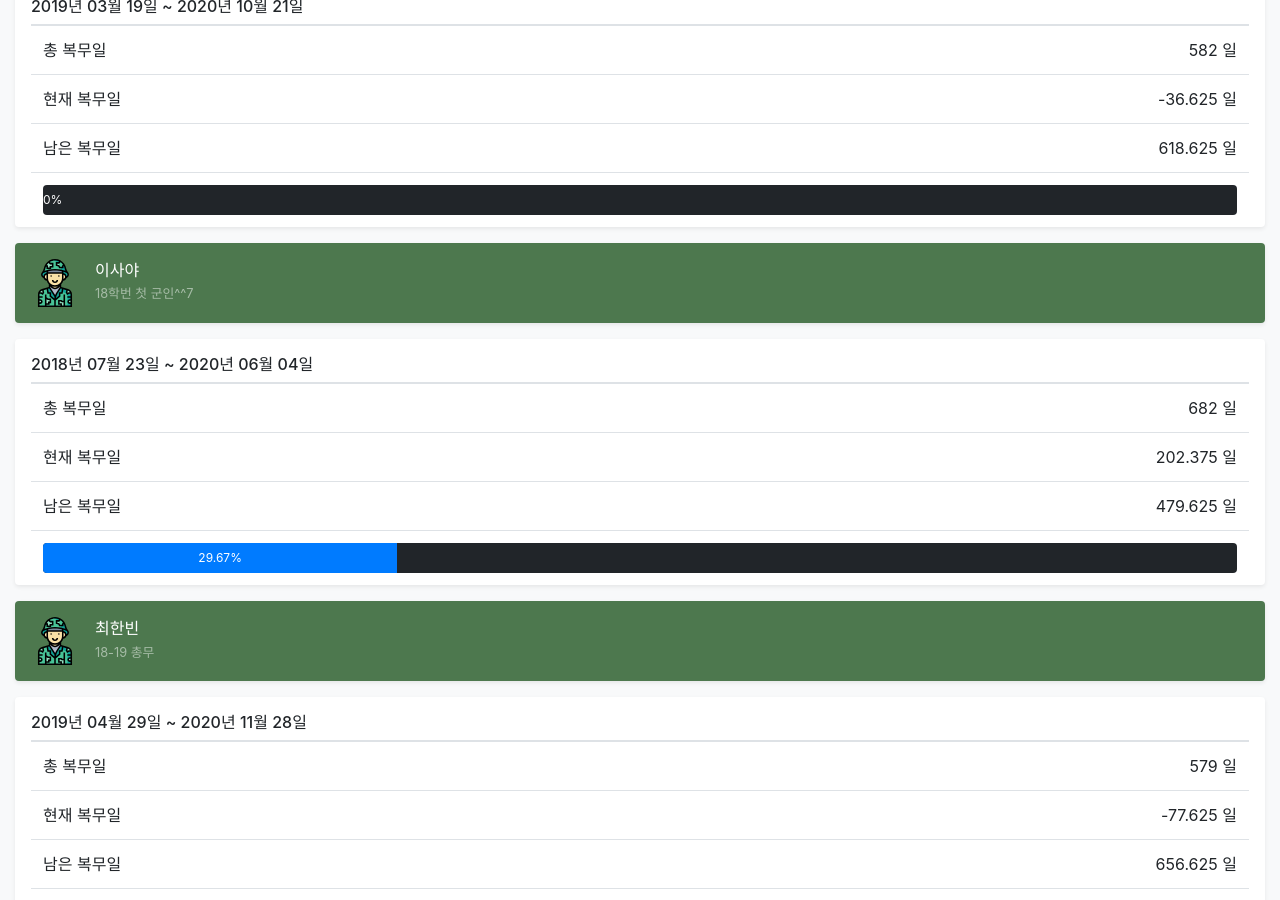
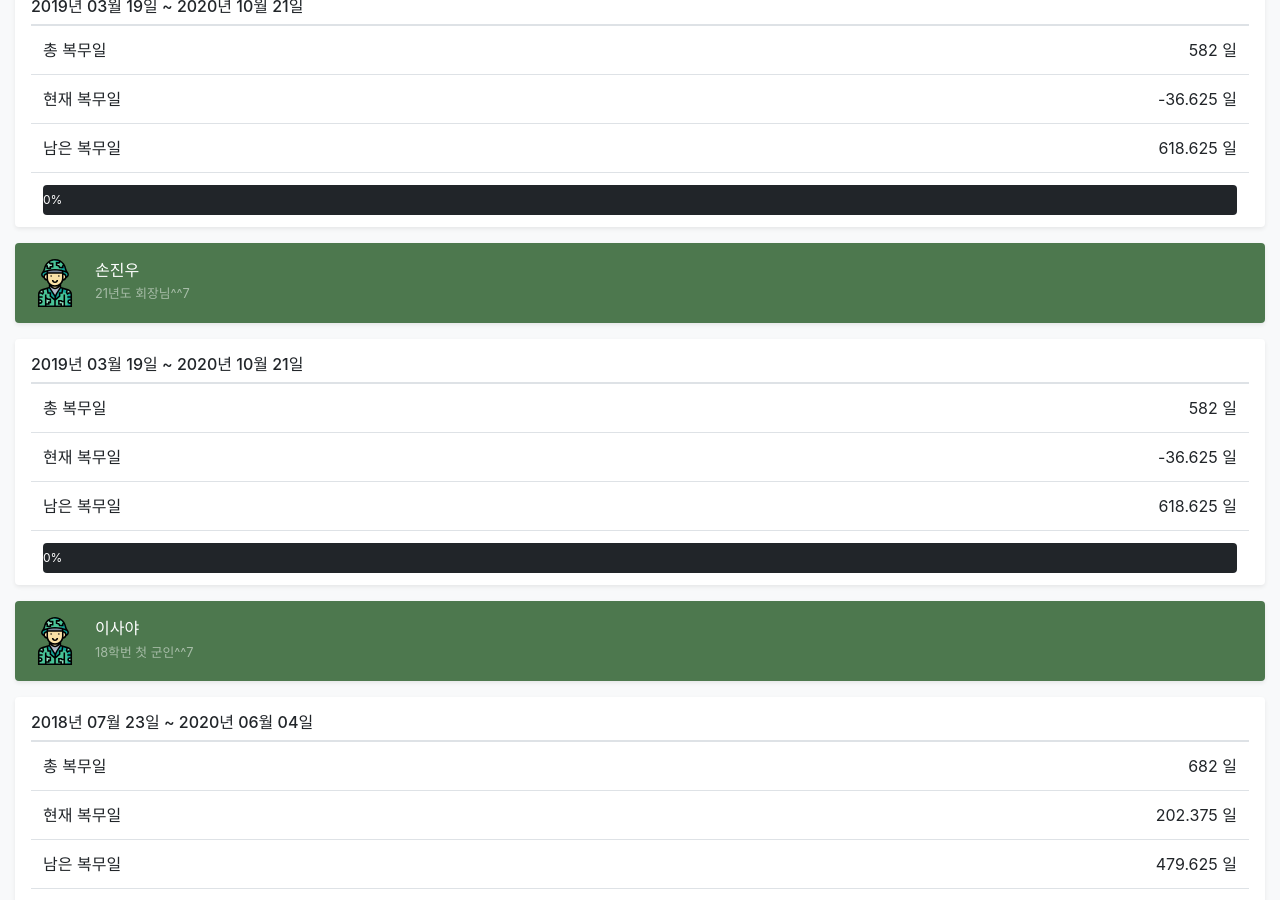
Before and after one commit to cocopambag/mil, a Jekyll site: the page built from index.html, in a window 1280 px wide and 900 px high, scrolled down 1262 px. Built offline with Jekyll 4.4.1, drawn with Linux system fonts in a browser that asks for light colours; nearby versions of some CDN libraries.

Commit message:
Add 손진우

```diff
--- a/_data/members.yml
+++ b/_data/members.yml
@@ -34,3 +34,9 @@
   end : 2020-12-12
   description : 춤꾼
   image :
+
+- name : 손진우
+  start : 2019-03-19
+  end : 2020-10-21
+  description : 21년도 회장님^^7
+  image :
```
